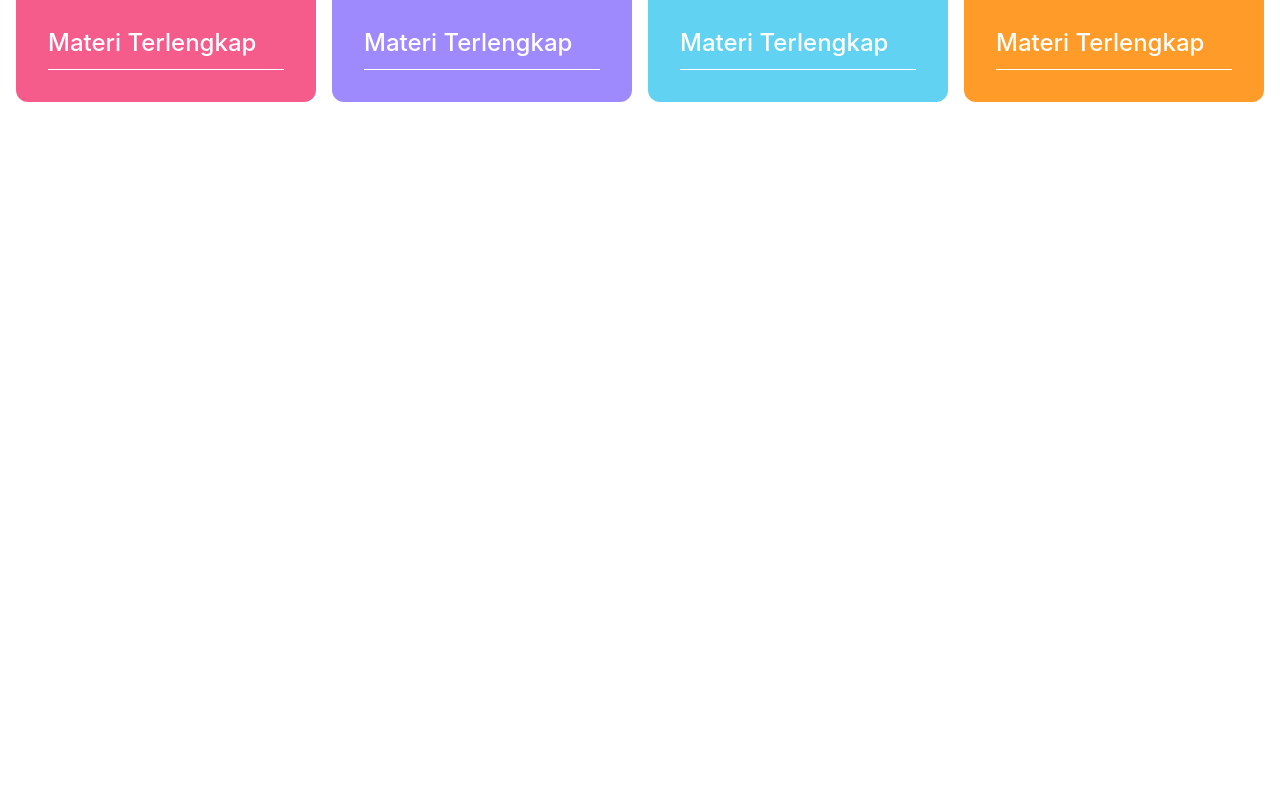
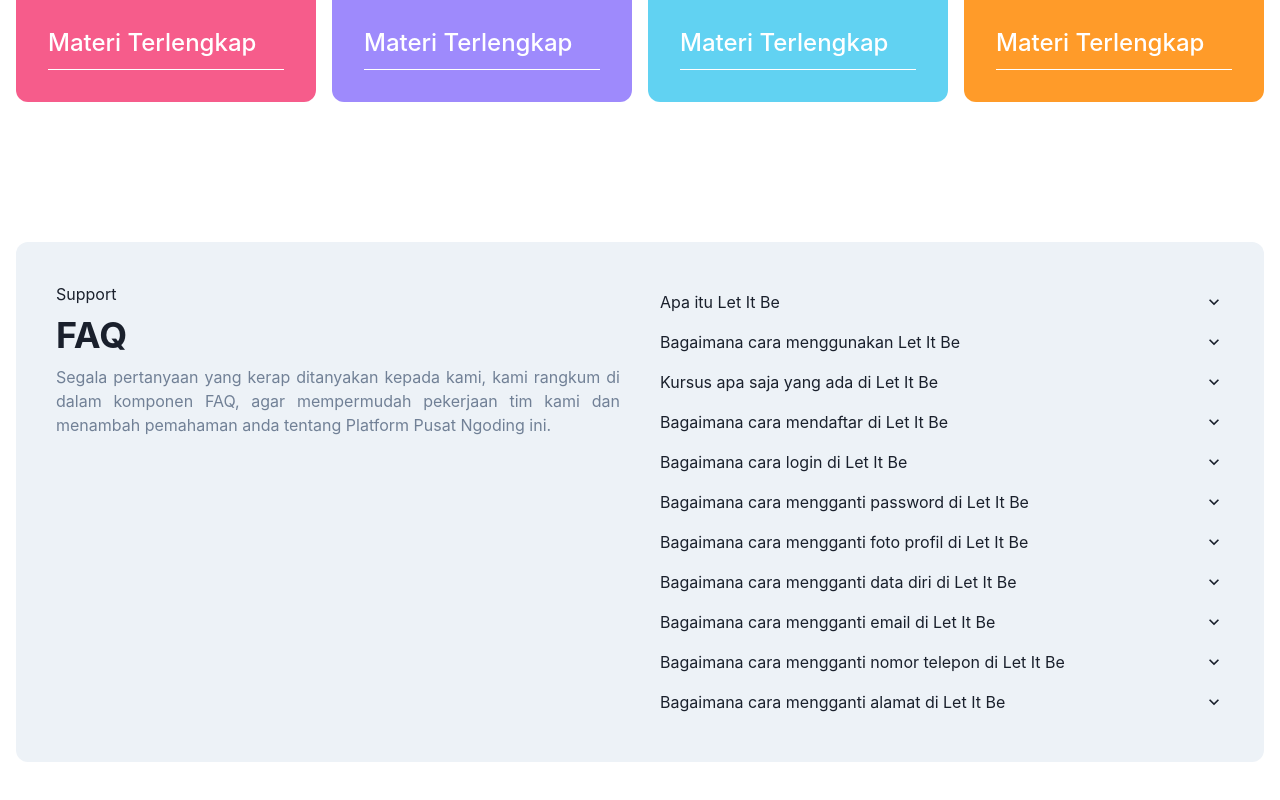
Before and after one commit to ariopri/LMS-Let-It-Be-, a React (Vite) app in the folder frontend/: page / in a window 1280 px wide. Shown: the part 863-1663 px from the top of the page. Before the commit the page ends 1005 px from the top, so only its background shows below. Built offline with nearby package versions, Linux system fonts and the light colour scheme.

Commit message:
chore(fe): create faq component

```diff
--- a/frontend/src/App.jsx
+++ b/frontend/src/App.jsx
@@ -1,4 +1,5 @@
 /* eslint-disable react/react-in-jsx-scope */
+import Faq from './components/faq/Faq';
 import Features from './components/feature/Features';
 import Hero from './components/hero/Hero';
 import NavigationBar from './components/navigationBar/NavigationBar';
@@ -9,6 +10,7 @@ function App() {
       <NavigationBar />
       <Hero />
       <Features />
+      <Faq />
     </>
   );
 }
--- /dev/null
+++ b/frontend/src/components/faq/Faq.jsx
@@ -0,0 +1,133 @@
+import {
+  Stack,
+  Container,
+  Text,
+  Heading,
+  Accordion,
+  AccordionButton,
+  AccordionItem,
+  AccordionIcon,
+  AccordionPanel,
+  Box,
+  useColorModeValue,
+} from "@chakra-ui/react";
+
+const data = [
+  {
+    tanya: 'Apa itu Let It Be',
+    jawab:
+      'Let It Be adalah sebuah aplikasi yang dibuat untuk memudahkan para siswa dalam melakukan pembelajaran secara online guna membantu dalam persiapan Ujian Masuk Perguruan Tinggi.',
+  },
+  {
+    tanya: 'Bagaimana cara menggunakan Let It Be',
+    jawab:
+      'Untuk menggunakan Let It Be, kamu harus mendaftar terlebih dahulu. Setelah mendaftar, kamu bisa langsung login dan mulai belajar.',
+  },
+  {
+    tanya: 'Kursus apa saja yang ada di Let It Be',
+    jawab:
+      'Kursus yang ada di Let It Be adalah kursus untuk persiapan Ujian Masuk Perguruan Tinggi.',
+  },
+  {
+    tanya: 'Bagaimana cara mendaftar di Let It Be',
+    jawab:
+      'Untuk mendaftar di Let It Be, kamu bisa klik tombol Daftar di pojok kanan atas. Setelah itu, kamu akan diarahkan ke halaman pendaftaran. Isi data diri kamu dengan benar dan klik Daftar. Setelah itu, kamu akan mendapatkan email konfirmasi dari kami.',
+  },
+  {
+    tanya: 'Bagaimana cara login di Let It Be',
+    jawab:
+      'Untuk login di Let It Be, kamu bisa klik tombol Masuk di pojok kanan atas. Setelah itu, kamu akan diarahkan ke halaman login. Isi email dan password kamu dengan benar dan klik Masuk.',
+  },
+  {
+    tanya: 'Bagaimana cara mengganti password di Let It Be',
+    jawab:
+      'Untuk mengganti password di Let It Be, kamu bisa klik tombol Masuk di pojok kanan atas. Setelah itu, kamu akan diarahkan ke halaman login. Isi email dan password kamu dengan benar dan klik Masuk. Setelah itu, kamu akan diarahkan ke halaman profil. Klik tombol Ganti Password dan isi password lama, password baru, dan konfirmasi password baru dengan benar. Setelah itu, klik Ganti Password.',
+  },
+  {
+    tanya: 'Bagaimana cara mengganti foto profil di Let It Be',
+    jawab:
+      'Untuk mengganti foto profil di Let It Be, kamu bisa klik tombol Masuk di pojok kanan atas. Setelah itu, kamu akan diarahkan ke halaman login. Isi email dan password kamu dengan benar dan klik Masuk. Setelah itu, kamu akan diarahkan ke halaman profil. Klik tombol Ganti Foto Profil dan pilih foto yang ingin kamu gunakan. Setelah itu, klik Ganti Foto Profil.',
+  },
+  {
+    tanya: 'Bagaimana cara mengganti data diri di Let It Be',
+    jawab:
+      'Untuk mengganti data diri di Let It Be, kamu bisa klik tombol Masuk di pojok kanan atas. Setelah itu, kamu akan diarahkan ke halaman login. Isi email dan password kamu dengan benar dan klik Masuk. Setelah itu, kamu akan diarahkan ke halaman profil. Isi data diri kamu dengan benar dan klik Simpan.',
+  },
+  {
+    tanya: 'Bagaimana cara mengganti email di Let It Be',
+    jawab:
+      'Untuk mengganti email di Let It Be, kamu bisa klik tombol Masuk di pojok kanan atas. Setelah itu, kamu akan diarahkan ke halaman login. Isi email dan password kamu dengan benar dan klik Masuk. Setelah itu, kamu akan diarahkan ke halaman profil. Klik tombol Ganti Email dan isi email lama, email baru, dan konfirmasi email baru dengan benar. Setelah itu klik Ganti Email.',
+  },
+  {
+    tanya: 'Bagaimana cara mengganti nomor telepon di Let It Be',
+    jawab:
+      'Untuk mengganti nomor telepon di Let It Be, kamu bisa klik tombol Masuk di pojok kanan atas. Setelah itu, kamu akan diarahkan ke halaman login. Isi email dan password kamu dengan benar dan klik Masuk. Setelah itu, kamu akan diarahkan ke halaman profil. Isi nomor telepon kamu dengan benar dan klik Simpan.',
+  },
+  {
+    tanya: 'Bagaimana cara mengganti alamat di Let It Be',
+    jawab:
+      'Untuk mengganti alamat di Let It Be, kamu bisa klik tombol Masuk di pojok kanan atas. Setelah itu, kamu akan diarahkan ke halaman login. Isi email dan password kamu dengan benar dan klik Masuk. Setelah itu, kamu akan diarahkan ke halaman profil. Isi alamat kamu dengan benar dan klik Simpan.',
+  },
+];
+
+export default function FAQ() {
+  const AccordionContainer = (props) => (
+    <AccordionItem border="0">
+      <AccordionButton px={0} _hover={{ bg: "none" }}>
+        <Box flex="1" textAlign="left">
+          {props.tanya}
+        </Box>
+        <AccordionIcon ml={5} />
+      </AccordionButton>
+      <AccordionPanel pb={4} px={0}>
+        <Text color={"gray.500"} align="justify">
+          {props.jawab}
+        </Text>
+      </AccordionPanel>
+    </AccordionItem>
+  );
+
+  return (
+    <Stack
+      as={Container}
+      mt={20}
+      mb={6}
+      maxW={"7xl"}
+      align="center"
+      justifyContent="center"
+      minH={{ base: "auto", lg: "70vh" }}
+      data-aos="fade-up"
+    >
+      <Stack
+        p={{ base: 5, lg: 10 }}
+        bg={useColorModeValue("gray.100", "gray.900")}
+        rounded="xl"
+        direction={{ base: "column", md: "row" }}
+        spacing={{ base: 4, md: 10 }}
+      >
+        <Stack flex={1}>
+          <Stack>
+            <Text
+              color={useColorModeValue("accentLight.500", "accentDark.500")}
+            >
+              Support
+            </Text>
+            <Heading as="h2">FAQ</Heading>
+            <Text fontSize={"md"} color={"gray.500"} align="justify">
+              Segala pertanyaan yang kerap ditanyakan kepada kami, kami rangkum
+              di dalam komponen FAQ, agar mempermudah pekerjaan tim kami dan
+              menambah pemahaman anda tentang Platform Pusat Ngoding ini.
+            </Text>
+          </Stack>
+        </Stack>
+        <Stack flex={1}>
+          <Accordion allowToggle w="full">
+            {data.map((item, index) => (
+              <AccordionContainer key={index} {...item} />
+            ))}
+          </Accordion>
+        </Stack>
+      </Stack>
+    </Stack>
+  );
+}
```
Also changed, not shown: 1 other file (tests, documents, lock files or other folders).
